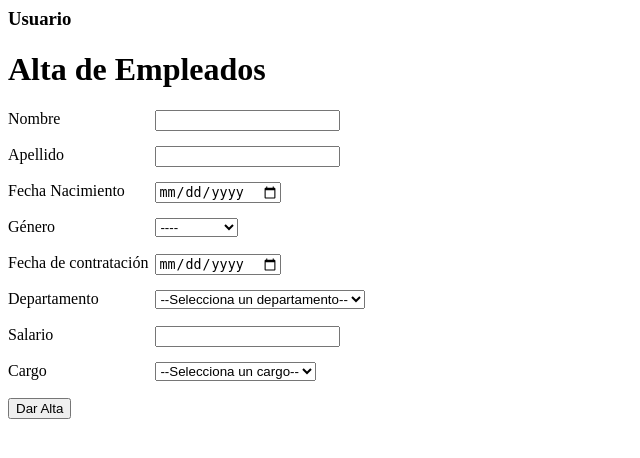
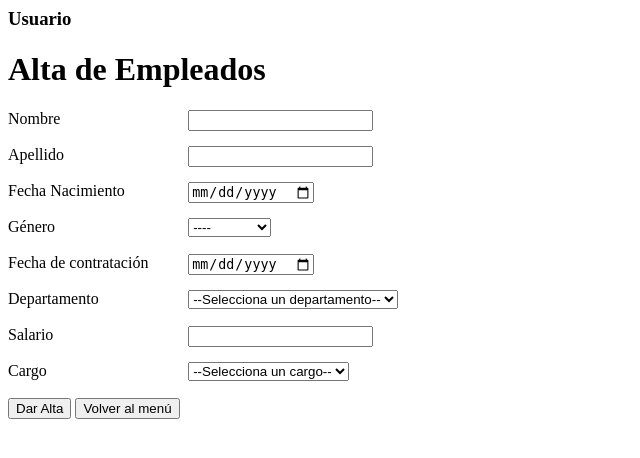
Before and after one commit to AlexxSantana/portalempleado, a PHP site: page /views/altaEmpleado_view.php in a window 1280 px wide. Shown: the top 458 px of the page, without its empty margins (0-640 px from the left). Run offline with PHP 8.4, Linux system fonts and the light colour scheme; the visitor is signed in with stand-in values (Sample User, id 1); data that the repository does not hold is empty.

Commit message:
Add files via upload

```diff
--- a/views/altaEmpleado_view.php
+++ b/views/altaEmpleado_view.php
@@ -97,6 +97,7 @@
 		</select><br><br>
 
         <input type="submit" name="alta" value="Dar Alta"/>
+		<a href="menuEHR_view.php" ><input type="button" value="Volver al menú" class="volver"></a>
     </form>
 	</div>
 </body>
```
